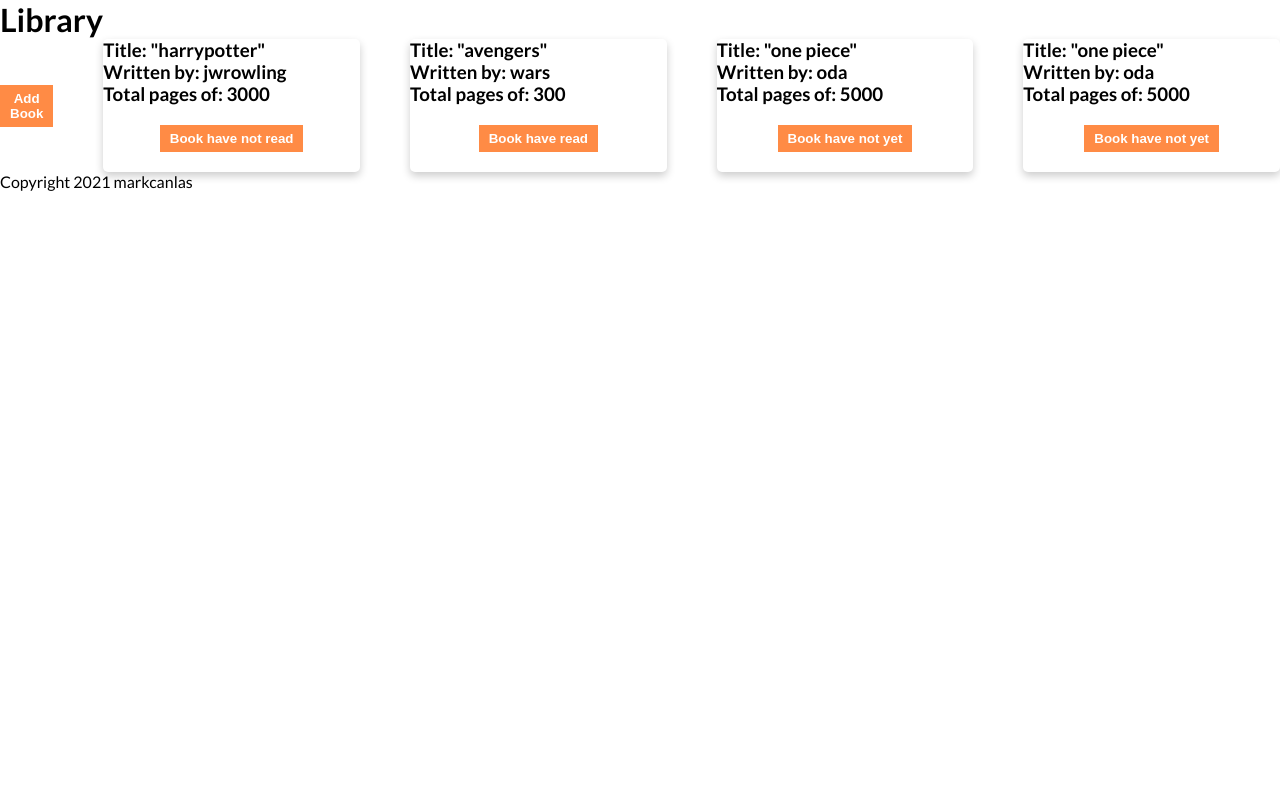
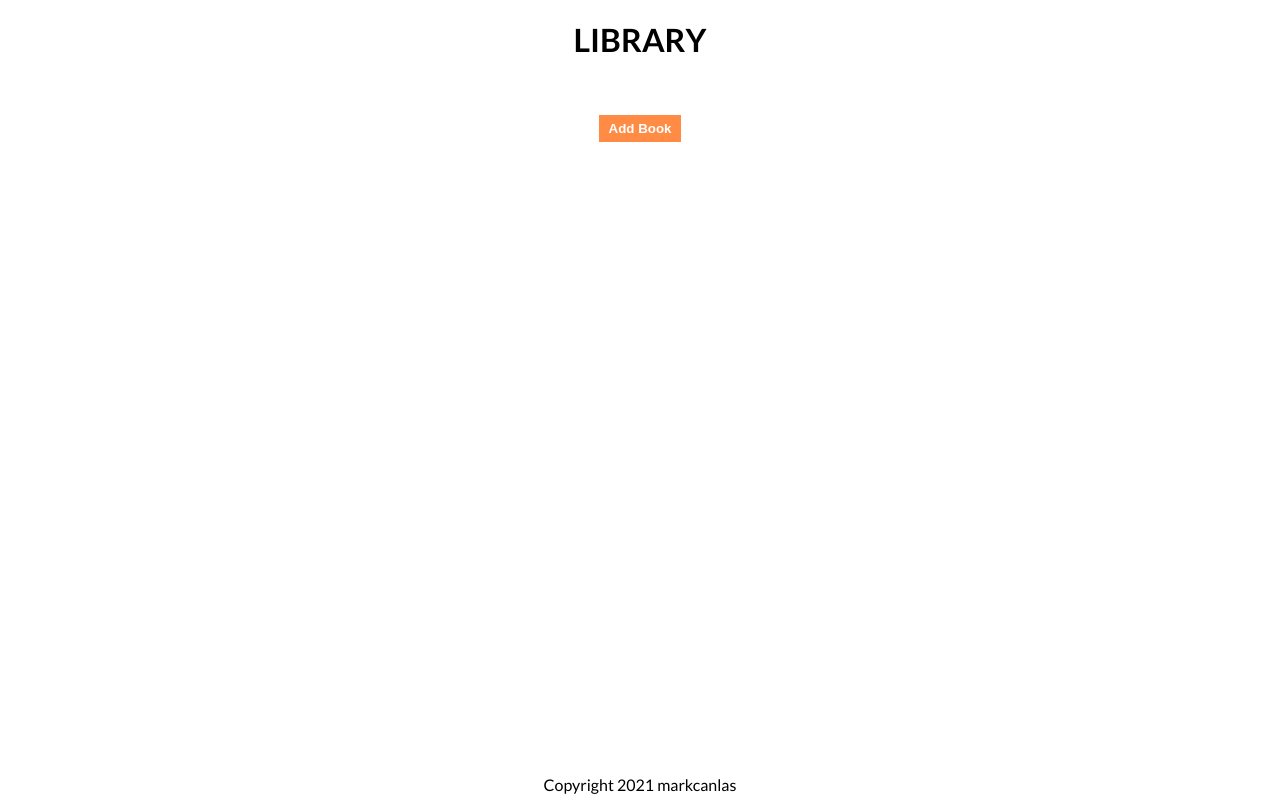
Before and after one commit to markcanlas/project-library, a plain HTML site: page index.html in a window 1280 px wide. Drawn offline with Linux system fonts and the light colour scheme.

Commit message:
Add Css Styles

```diff
--- a/app.js
+++ b/app.js
@@ -3,12 +3,7 @@ const addBtn = document.querySelector('.add-btn');
 const popupBtn = document.querySelector('.popup-wrapper');
 const closeBtn = document.querySelector('.close');
 
-let myLibrary = [
-    {title: 'harrypotter', author: 'jwrowling', totalPages: '3000', bookmark: 'not read'},
-    {title: 'avengers', author: 'wars', totalPages: '300', bookmark: 'read'},
-    {title: 'one piece', author: 'oda', totalPages: '5000', bookmark: 'not yet'},
-    {title: 'one piece', author: 'oda', totalPages: '5000', bookmark: 'not yet'}
-];
+let myLibrary = [];
 
 addBtn.onclick = () => popupBtn.style.display = 'block';
 closeBtn.onclick = () => popupBtn.style.display = 'none';
--- a/index.html
+++ b/index.html
@@ -14,13 +14,14 @@
     <title>Project Library</title>
   </head>
   <body>
+    <div class="container">
     <header class="header">
-      <h1>Library</h1>
+      <h1>LIBRARY</h1>
     </header>
 
     <main class="main">
+      <button class="add-btn">Add Book</button>
       <div class="book-container">
-        <button class="add-btn">Add Book</button>
         <div class="popup-wrapper">
           <div class="myForm">
               <h3>Add New Book</h3>
@@ -39,7 +40,7 @@
     </main>
 
     <footer class="footer">Copyright 2021 markcanlas</footer>
-
+  </div>
     <script src="app.js"></script>
   </body>
 </html>
--- a/style.css
+++ b/style.css
@@ -4,8 +4,35 @@
     box-sizing: border-box;
 }
 
+
 body {
     font-family: 'Lato', sans-serif;
+    display: flex;
+    flex-direction: column;
+}
+
+header {
+    height: 75px;
+    text-align: center;
+    margin-top: 20px;
+}
+
+main {
+    min-height: 85vh;
+    display: flex;
+    flex-direction: column;
+    align-items: center;
+}
+
+footer {
+    height: 20px;
+    text-align: center;
+    margin-top: auto;
+}
+
+.container {
+    min-height: 100%;
+    position: relative;
 }
 
 .myForm h3, label {
@@ -15,7 +42,7 @@ body {
 }
 
 .myForm h3 {
-    grid-column: 1 / 4;
+    grid-column: 1 / 5;
 }
 
 label {
@@ -24,11 +51,12 @@ label {
 }
 
 .book-container {
-    display: flex;
+    display: grid;
+    grid-template-columns: repeat(6, 1fr);
+    margin-top: 10px;
+    gap: 20px;
+    width: 95%;
     align-items: center;
-    justify-content: space-around;
-    gap: 50px;
-
 }
 
 .myForm button {
@@ -92,6 +120,7 @@ input[type=checkbox]{
 
 ::placeholder {
     color: #FF8B45;
+    text-align: center;
 }
 
 .myForm {
@@ -113,12 +142,15 @@ input[type=checkbox]{
 
 }
 
-
 .card {
     box-shadow: 0 4px 8px 0 rgba(0,0,0,0.2);
     transition: 0.3s;
-    width: 40%;
     border-radius: 5px;
+    text-align: center;
+    height: 220px;
+    margin-bottom: 20px;
+    padding: 10px;
+    line-height: 2  ;
 }
 .card:hover {
     box-shadow: 0 8px 16px 0 rgba(0,0,0,0.2);
```
